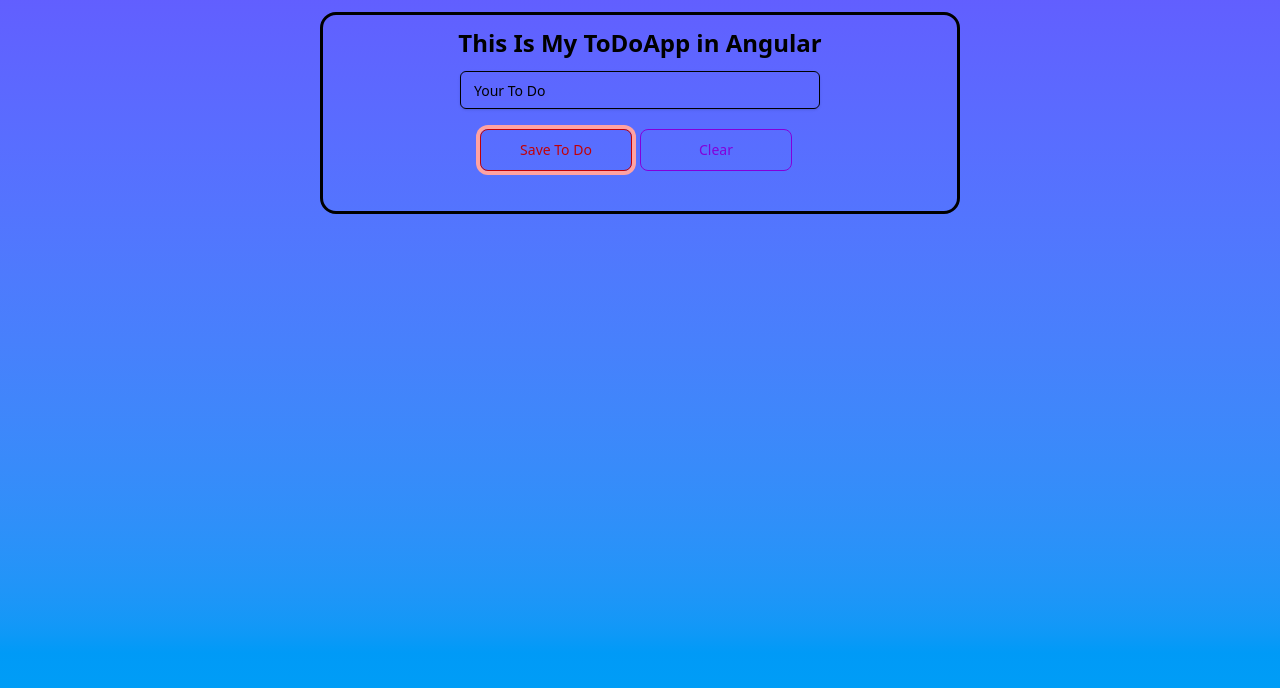
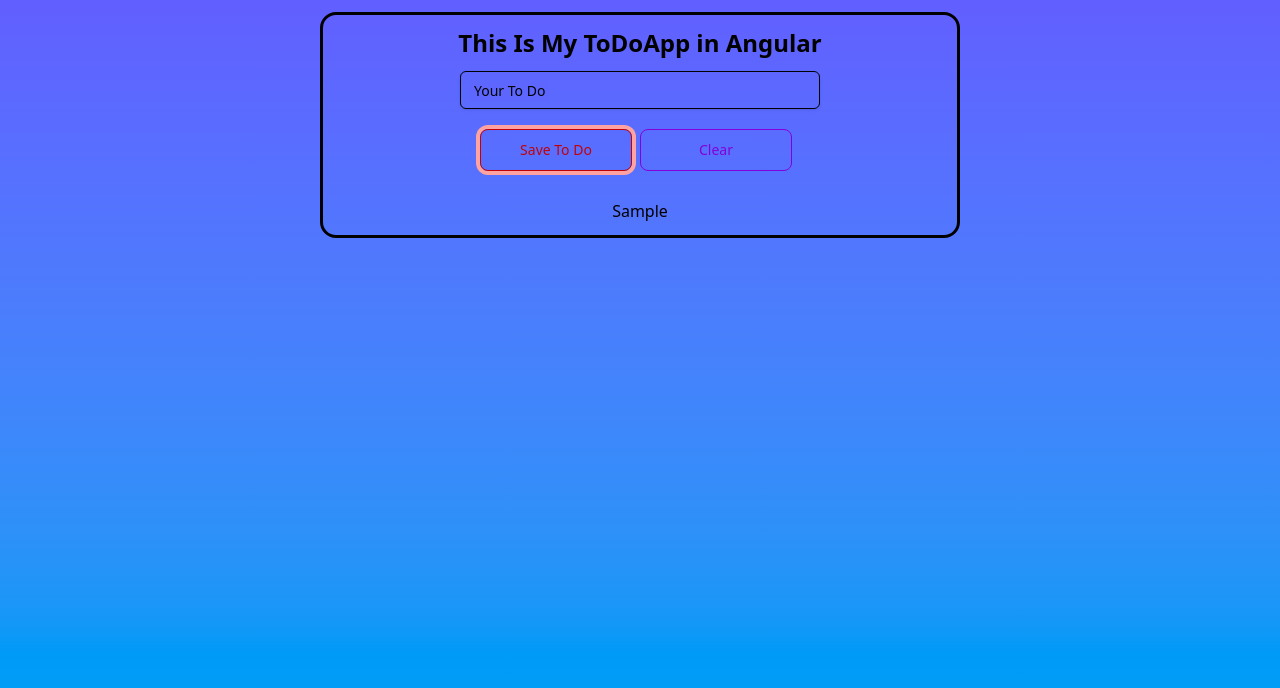
Before and after one commit to ErnAbr/Angular-Projects, an Angular app in the folder ToDoApp/: page / in a window 1280 px wide. Both pictures are taken after typing "Sample" into the empty fields and a click on the button "Save To Do". Shown: the top 688 px of the page. Built offline with nearby package versions, Linux system fonts and the light colour scheme.

Commit message:
looping over data in html

```diff
--- a/ToDoApp/src/app/app.ts
+++ b/ToDoApp/src/app/app.ts
@@ -1,13 +1,12 @@
 import { Component } from '@angular/core';
 import { Button } from './components/Button/Button';
 import { InputValue } from './components/Input/Input';
-import { ListView } from "./components/ListView/ListView";
+import { ListView } from './components/ListView/ListView';
 
 @Component({
   selector: 'app-root',
   templateUrl: './templates/main.html',
   imports: [Button, InputValue, ListView],
-  // standalone: true,
 })
 export class App {
   todo = '';
--- a/ToDoApp/src/app/components/ListView/ListView.ts
+++ b/ToDoApp/src/app/components/ListView/ListView.ts
@@ -1,13 +1,10 @@
-import { Component, Input, OnChanges, SimpleChanges } from '@angular/core';
+import { Component, Input } from '@angular/core';
 
 @Component({
   selector: 'list-view',
   templateUrl: './listView.html',
+  imports: [],
 })
-export class ListView implements OnChanges {
+export class ListView {
   @Input() toDoList: string[] = [];
-
-  ngOnChanges(changes: SimpleChanges) {
-    console.log(changes['toDoList']);
-  }
 }
--- a/ToDoApp/src/app/components/ListView/listView.html
+++ b/ToDoApp/src/app/components/ListView/listView.html
@@ -1,3 +1,7 @@
+@for (todo of toDoList; track $index) {
 <div>
-  {{ toDoList[6] }}
+  {{ todo }}
 </div>
+} @empty {
+<div>Congratulations, All Tasks Are Completed</div>
+}
```
